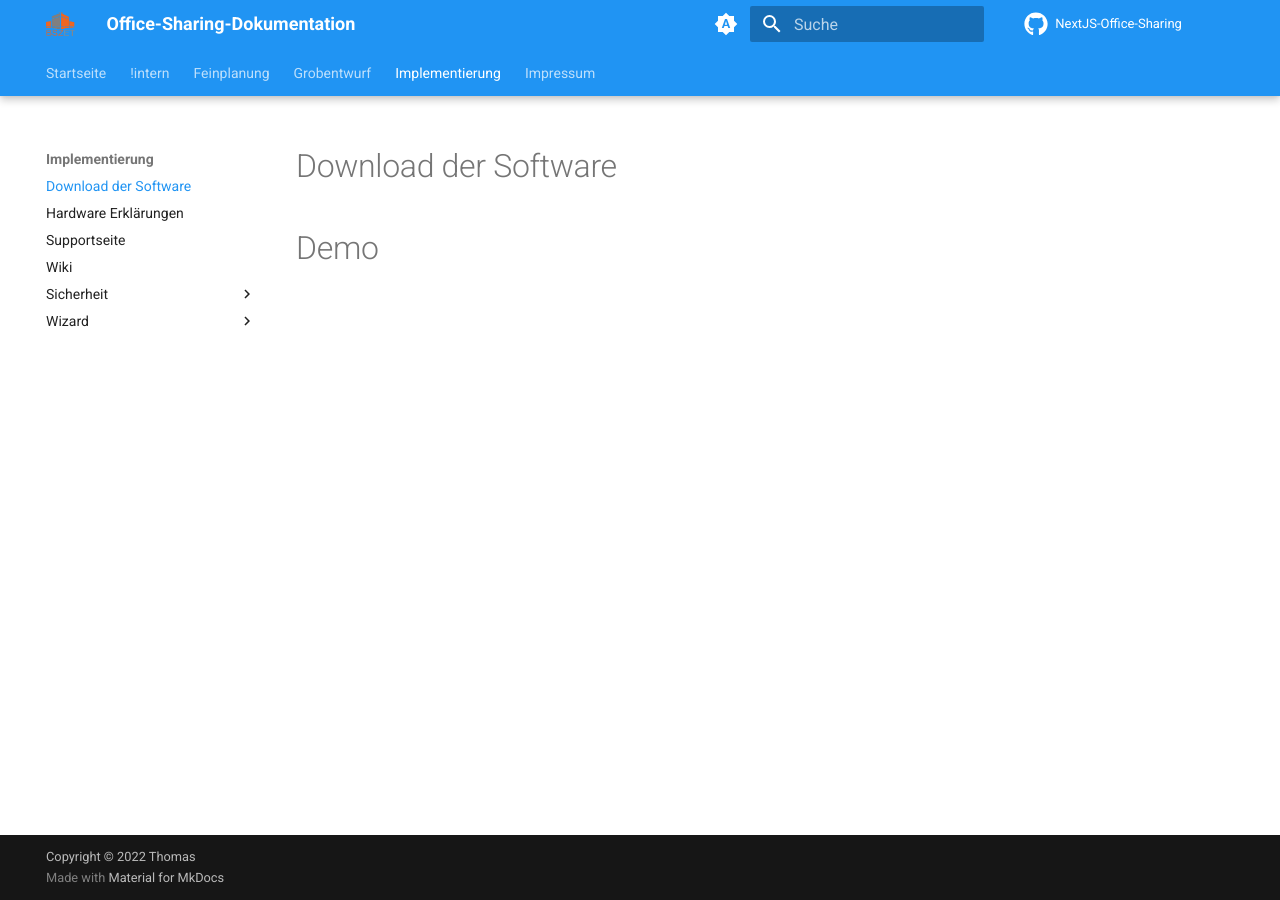
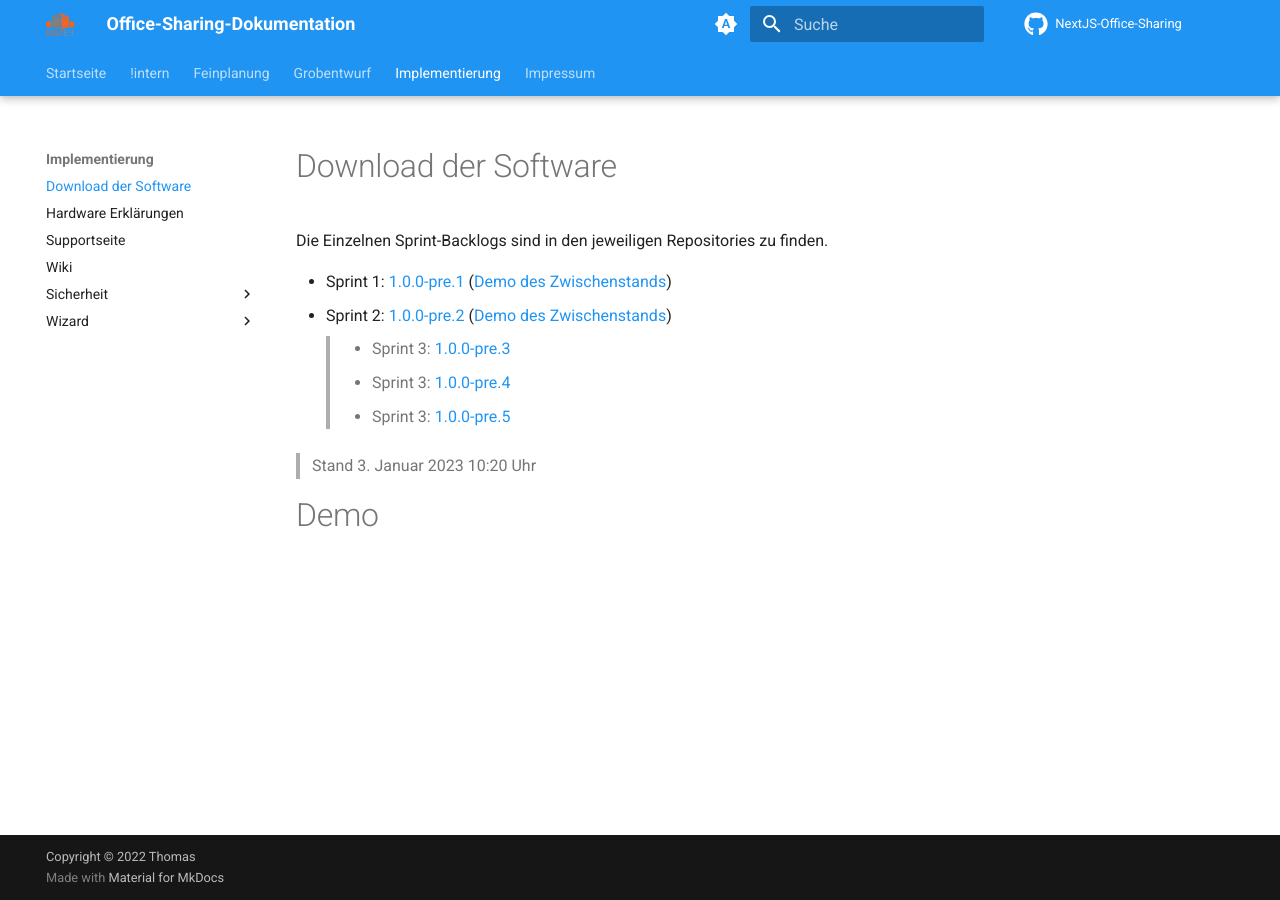
Before and after one commit to gz-bad-erzland-p2/Dokumentation, an MkDocs documentation site: the page built from docs/implementierung/download.md, in a window 1280 px wide. Built offline with MkDocs 1.6.1 and Material for MkDocs 9.7.7, drawn with Linux system fonts in a browser that asks for light colours; comment, search, counter and statistics services are not loaded.

Commit message:
Add download links for each sprint

```diff
--- a/docs/implementierung/download.md
+++ b/docs/implementierung/download.md
@@ -1,3 +1,14 @@
 # Download der Software
 
+Die Einzelnen Sprint-Backlogs sind in den jeweiligen Repositories zu finden.
+
+* Sprint 1: [1.0.0-pre.1](https://github.com/gz-bad-erzland-p2/NextJS-Office-Sharing/releases/tag/1.0.0-pre.1) ([Demo des Zwischenstands](https://next-js-office-sharing-d1cagefs2-derech1e.vercel.app/))
+* Sprint 2: [1.0.0-pre.2](https://github.com/gz-bad-erzland-p2/NextJS-Office-Sharing/releases/tag/1.0.0-pre.2) ([Demo des Zwischenstands](https://next-js-office-sharing-7einwxfak-derech1e.vercel.app/))
+> * Sprint 3: [1.0.0-pre.3](https://github.com/gz-bad-erzland-p2/NextJS-Office-Sharing/releases/tag/1.0.0-pre.3)
+> * Sprint 3: [1.0.0-pre.4](https://github.com/gz-bad-erzland-p2/NextJS-Office-Sharing/releases/tag/1.0.0-pre.4)
+> * Sprint 3: [1.0.0-pre.5](https://github.com/gz-bad-erzland-p2/NextJS-Office-Sharing/releases/tag/1.0.0-pre.5)
+
+
+> Stand 3. Januar 2023 10:20 Uhr
+
 # Demo
```
